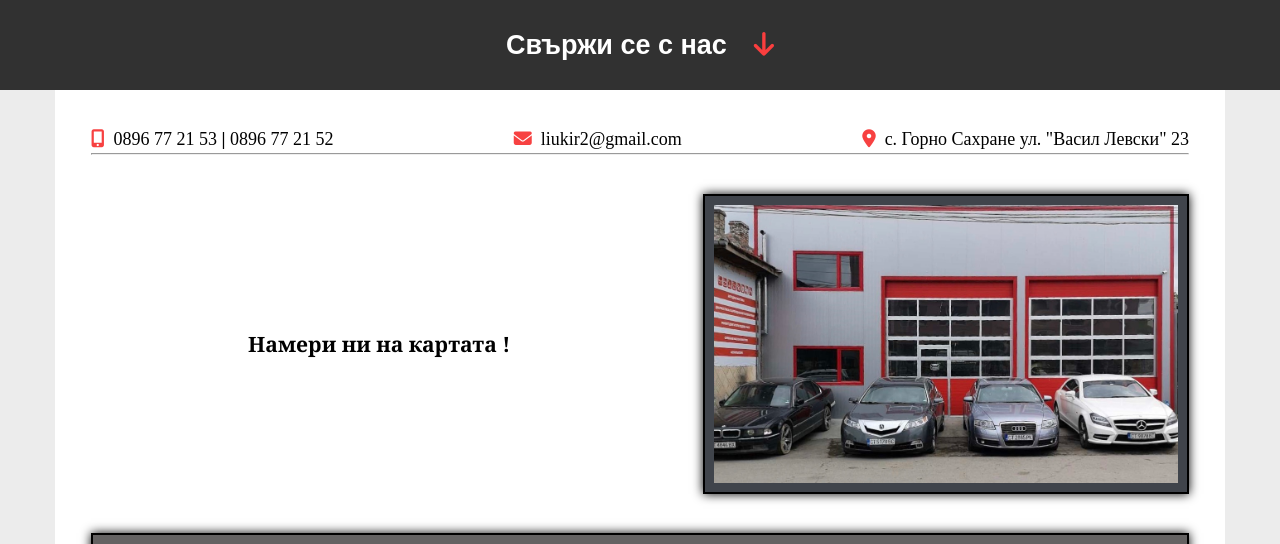
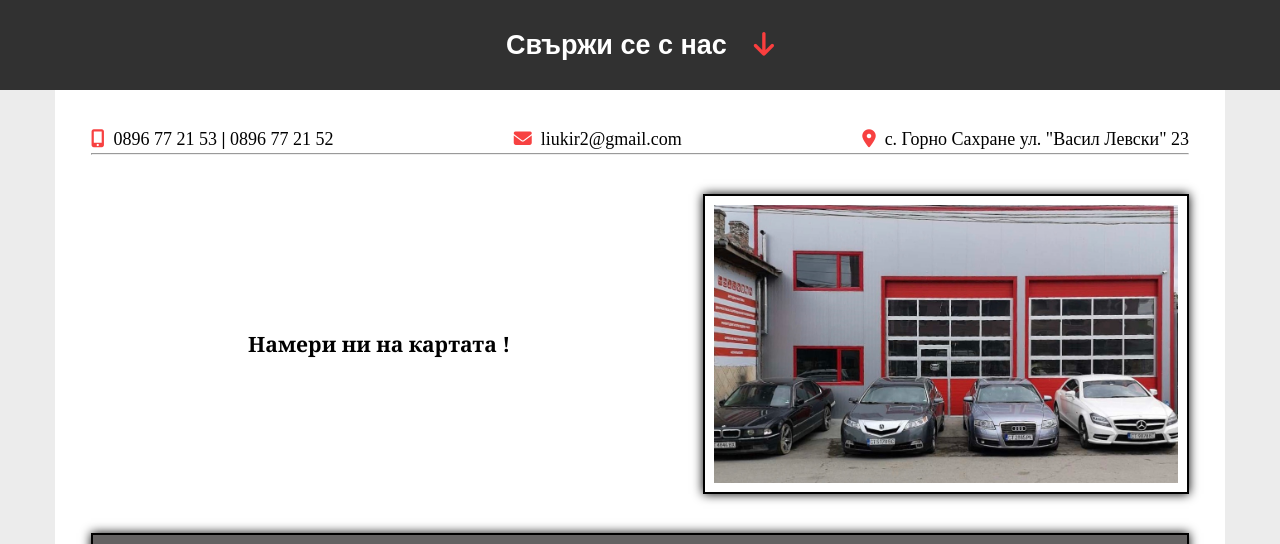
Before and after one commit to SKSteeve/Jekyll-Project, a Jekyll site: the page built from contacts.html, in a window 1280 px wide. Shown: the part 810-1354 px from the top of the page. Built offline with Jekyll 4.4.1, drawn with Linux system fonts in a browser that asks for light colours; nearby versions of some CDN libraries; grey boxes are pictures that could not be loaded.

Commit message:
Removed img border color

```diff
--- a/css/contacts-page.css
+++ b/css/contacts-page.css
@@ -39,7 +39,6 @@
     width: 640px;
     border: 2px solid black;
     padding: 0.5em;
-    background-color: rgb(64, 68, 75);
     box-shadow: 0 0 10px 0;
 }
 
--- a/docs/css/contacts-page.css
+++ b/docs/css/contacts-page.css
@@ -39,7 +39,6 @@
     width: 640px;
     border: 2px solid black;
     padding: 0.5em;
-    background-color: rgb(64, 68, 75);
     box-shadow: 0 0 10px 0;
 }
 
--- a/docs/feed.xml
+++ b/docs/feed.xml
@@ -1 +1 @@
-<?xml version="1.0" encoding="utf-8"?><feed xmlns="http://www.w3.org/2005/Atom" ><generator uri="https://jekyllrb.com/" version="4.0.0">Jekyll</generator><link href="http://localhost:4000/Jekyll-Project/feed.xml" rel="self" type="application/atom+xml" /><link href="http://localhost:4000/Jekyll-Project/" rel="alternate" type="text/html" /><updated>2019-11-25T03:32:17+02:00</updated><id>http://localhost:4000/Jekyll-Project/feed.xml</id><title type="html">АУТО КРИС</title><subtitle>Автосервиз</subtitle></feed>
+<?xml version="1.0" encoding="utf-8"?><feed xmlns="http://www.w3.org/2005/Atom" ><generator uri="https://jekyllrb.com/" version="4.0.0">Jekyll</generator><link href="http://localhost:4000/Jekyll-Project/feed.xml" rel="self" type="application/atom+xml" /><link href="http://localhost:4000/Jekyll-Project/" rel="alternate" type="text/html" /><updated>2019-11-25T04:16:37+02:00</updated><id>http://localhost:4000/Jekyll-Project/feed.xml</id><title type="html">АУТО КРИС</title><subtitle>Автосервиз</subtitle></feed>
```
